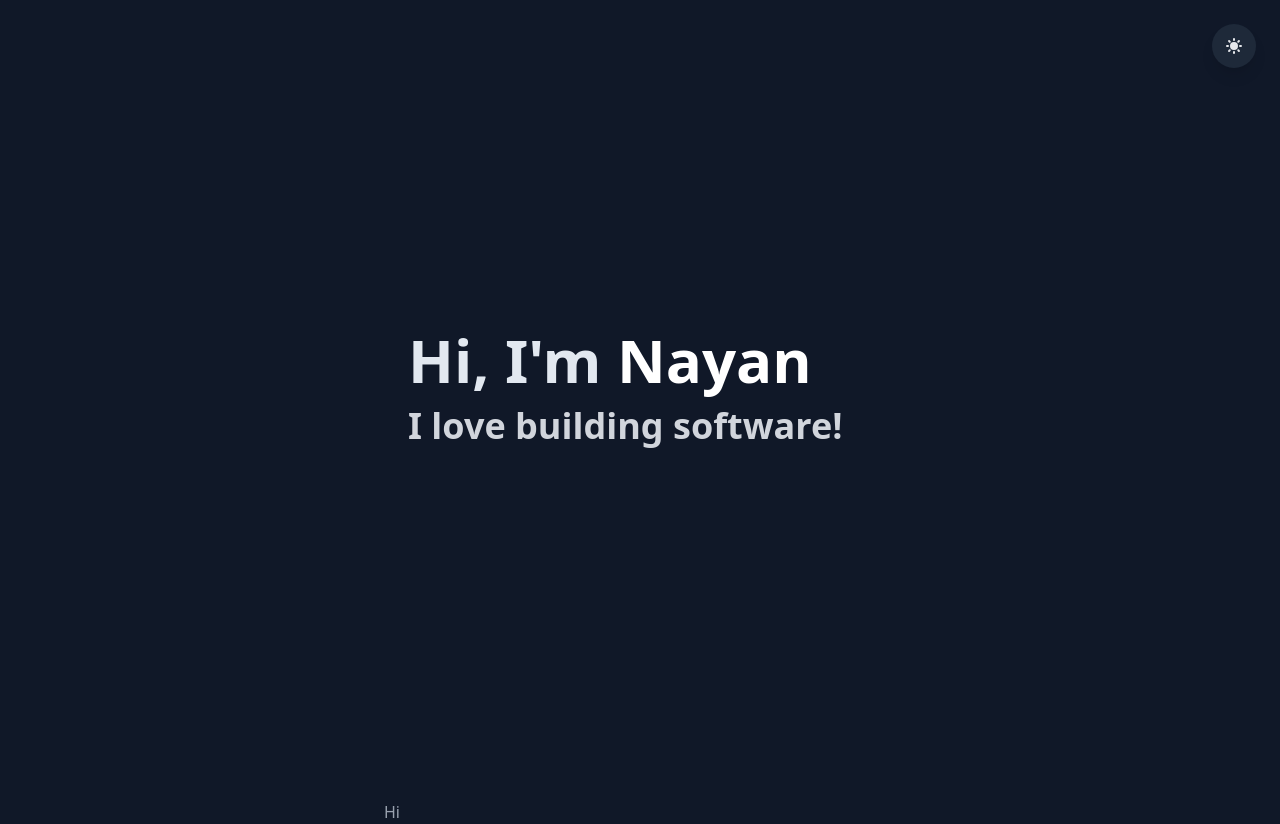
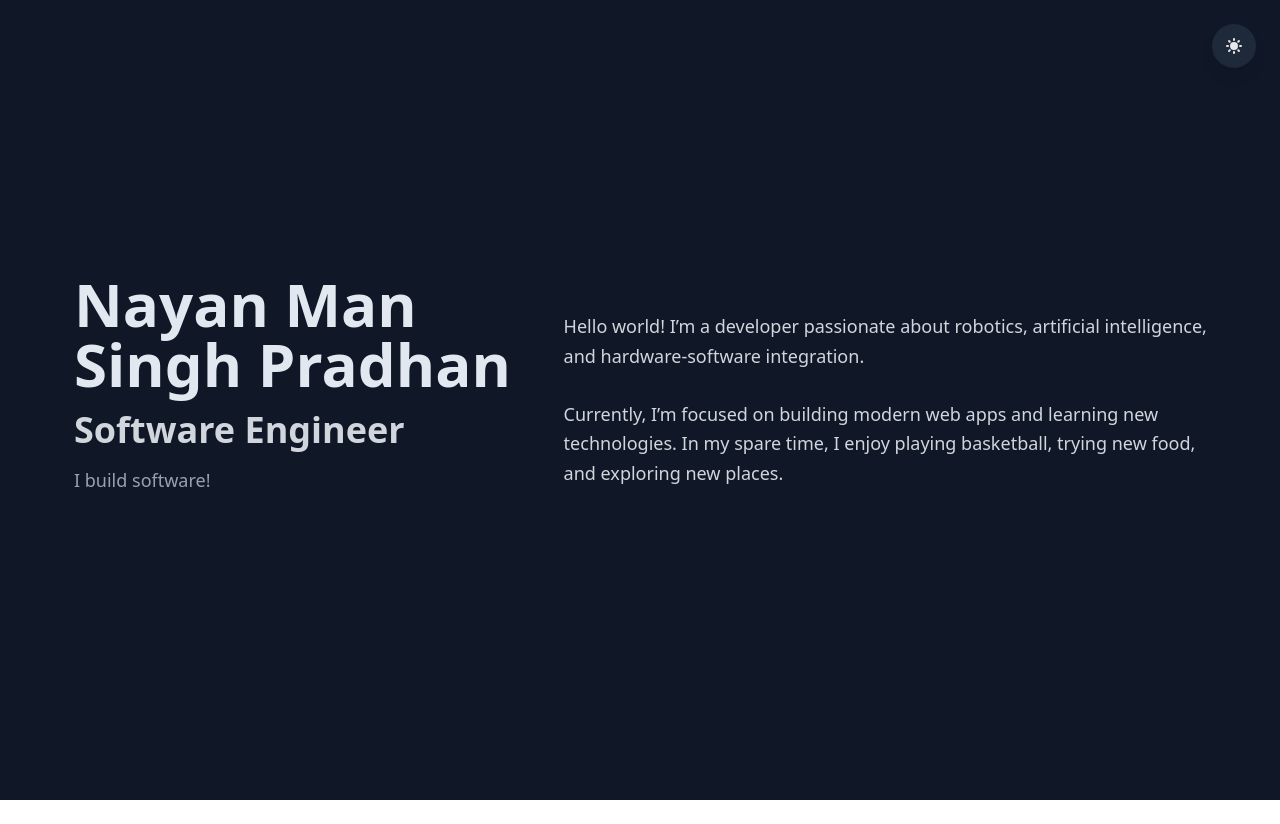
Before and after one commit to nayan-pradhan/personal-portfolio, a React (Vite) app: page / in a window 1280 px wide. After the commit the page ends 800 px from the top, so only its background shows below. Built offline with nearby package versions, Linux system fonts and the light colour scheme.

Commit message:
Basic layout

```diff
--- a/src/App.jsx
+++ b/src/App.jsx
@@ -12,7 +12,7 @@ function AppContent() {
         <div className="bg-white dark:bg-gray-900 text-gray-900 dark:text-gray-400 min-h-screen">
             <ThemeToggle />
             {/* <SideBar /> */}
-            <main className="lg:ml-96">
+            <main className="lg:ml-5">
                 <Hero />
                 <About />
                 {/* <Experience /> */}
--- a/src/components/About.jsx
+++ b/src/components/About.jsx
@@ -1,7 +1,7 @@
 
 const About = () => {
     return (
-        <h1>Hi</h1>
+        <></>
     );
 }
 
--- a/src/components/Hero.jsx
+++ b/src/components/Hero.jsx
@@ -1,18 +1,34 @@
-import { useContext } from "react";
-import { ThemeProvider, useTheme } from '../context/ThemeContext';
+import { useTheme } from '../context/ThemeContext';
 
 const Hero = () => {
-    const { isDark, toggleTheme } = useTheme();
+    const { isDark } = useTheme();
 
     return (
-        <section id="hero" className="min-h-screen flex items-center px-6 py-20 bg-white dark:bg-gray-900">
-            <div className="max-w-4xl">
-               <h1 className="text-4xl sm:text-5xl lg:text-6xl font-bold text-gray-900 dark:text-slate-200 mb-4">
-                Hi, I'm <span className="text-gray-800 dark:text-white">Nayan</span>
-                </h1>
-                <h2 className="text-2xl sm:text-3xl lg:text-4xl font-semibold text-gray-700 dark:text-gray-300 mb-6">
-                    I love building software!
-                </h2>
+       <section
+            id="hero"
+            className="min-h-screen flex items-left px-6 py-20 bg-white dark:bg-gray-900"
+        >
+            <div className="max-w-6xl w-full mx-auto flex flex-col md:flex-row gap-12">
+                {/* Left column */}
+                <div className="md:w-2/5 flex flex-col justify-center">
+                    <h1 className="text-4xl sm:text-5xl lg:text-6xl font-bold text-gray-900 dark:text-slate-200 mb-4">
+                        Nayan Man Singh Pradhan
+                    </h1>
+                    <h2 className="text-2xl sm:text-3xl lg:text-4xl font-semibold text-gray-700 dark:text-gray-300 mb-4">
+                        Software Engineer
+                    </h2>
+                    <p className="text-lg text-gray-600 dark:text-gray-400 mb-8">
+                        I build software!
+                    </p>
+                </div>
+                {/* Right column */}
+                <div className="md:w-3/5 flex flex-col justify-center">
+                    <p className="text-base sm:text-lg text-gray-700 dark:text-gray-300 leading-relaxed">
+                        Hello world! I’m a developer passionate about robotics, artificial intelligence, and hardware-software integration.
+                        <br /><br />
+                        Currently, I’m focused on building modern web apps and learning new technologies. In my spare time, I enjoy playing basketball, trying new food, and exploring new places.
+                    </p>
+                </div>
             </div>
         </section>
     )
```
